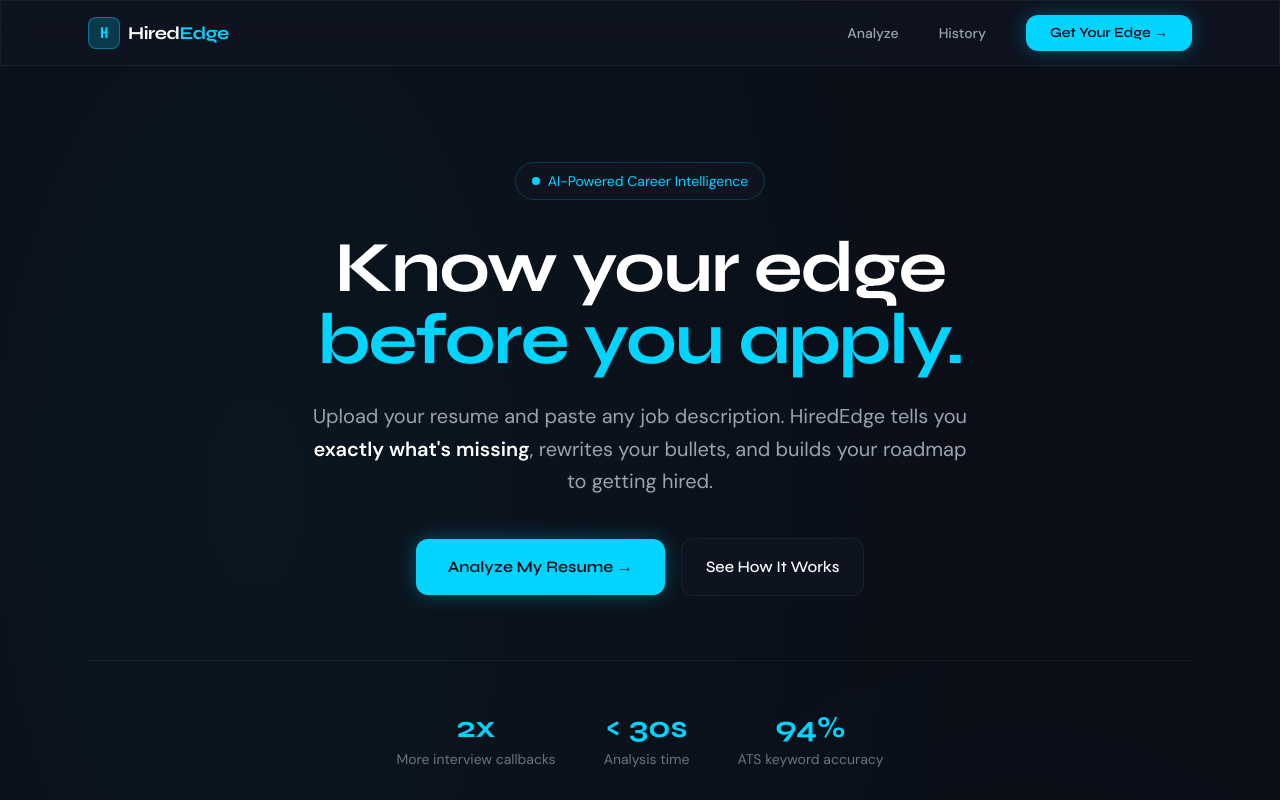
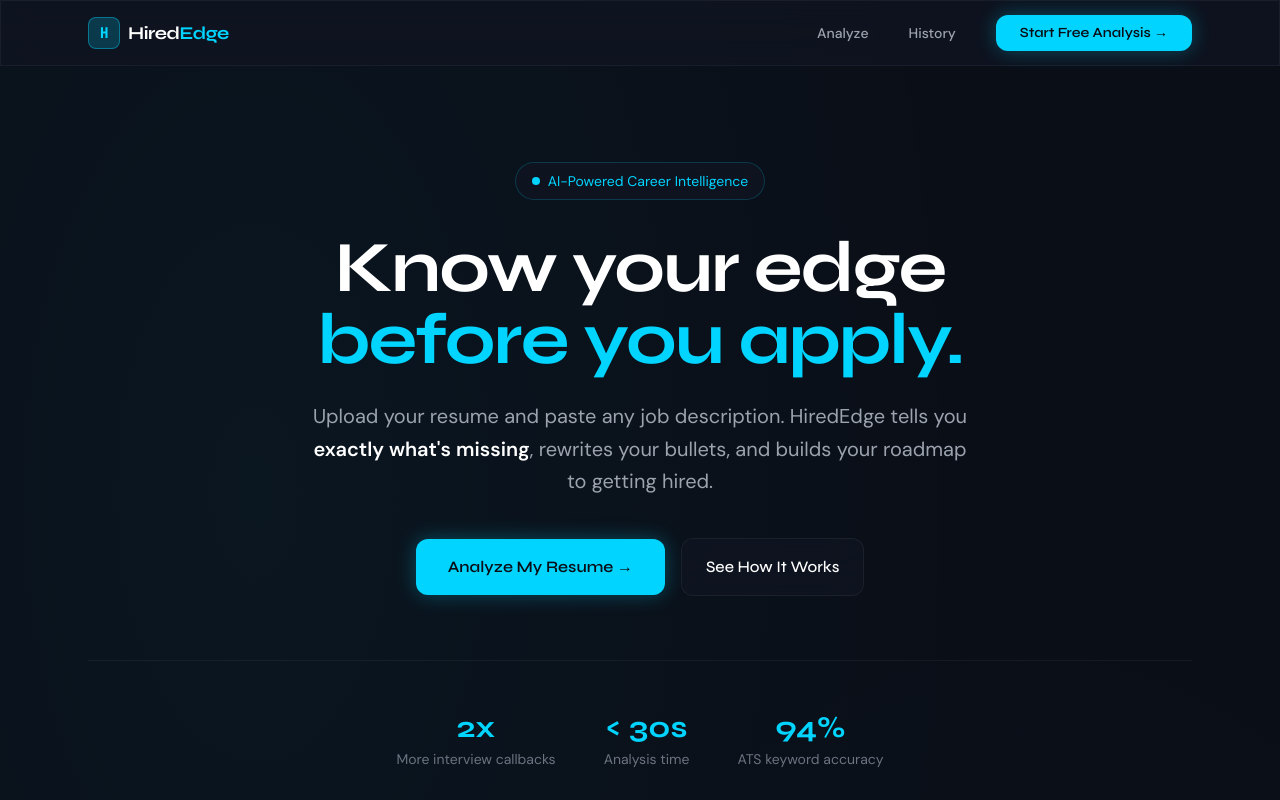
Before and after one commit to Puneetdivedi/HiredEdge, a React (Vite) app in the folder frontend/: page / in a window 1280 px wide. Shown: the top 800 px of the page. Built offline with nearby package versions, Linux system fonts and the light colour scheme; no server answers.

Commit message:
Update CTA in Navbar to 'Start Free Analysis'

```diff
--- a/frontend/src/components/Navbar.jsx
+++ b/frontend/src/components/Navbar.jsx
@@ -38,7 +38,7 @@
           ))}
 
           <Link to="/analyze" className="btn-primary ml-4 py-2 text-sm">
-            Get Your Edge →
+            Start Free Analysis →
           </Link>
         </div>
       </div>
```
